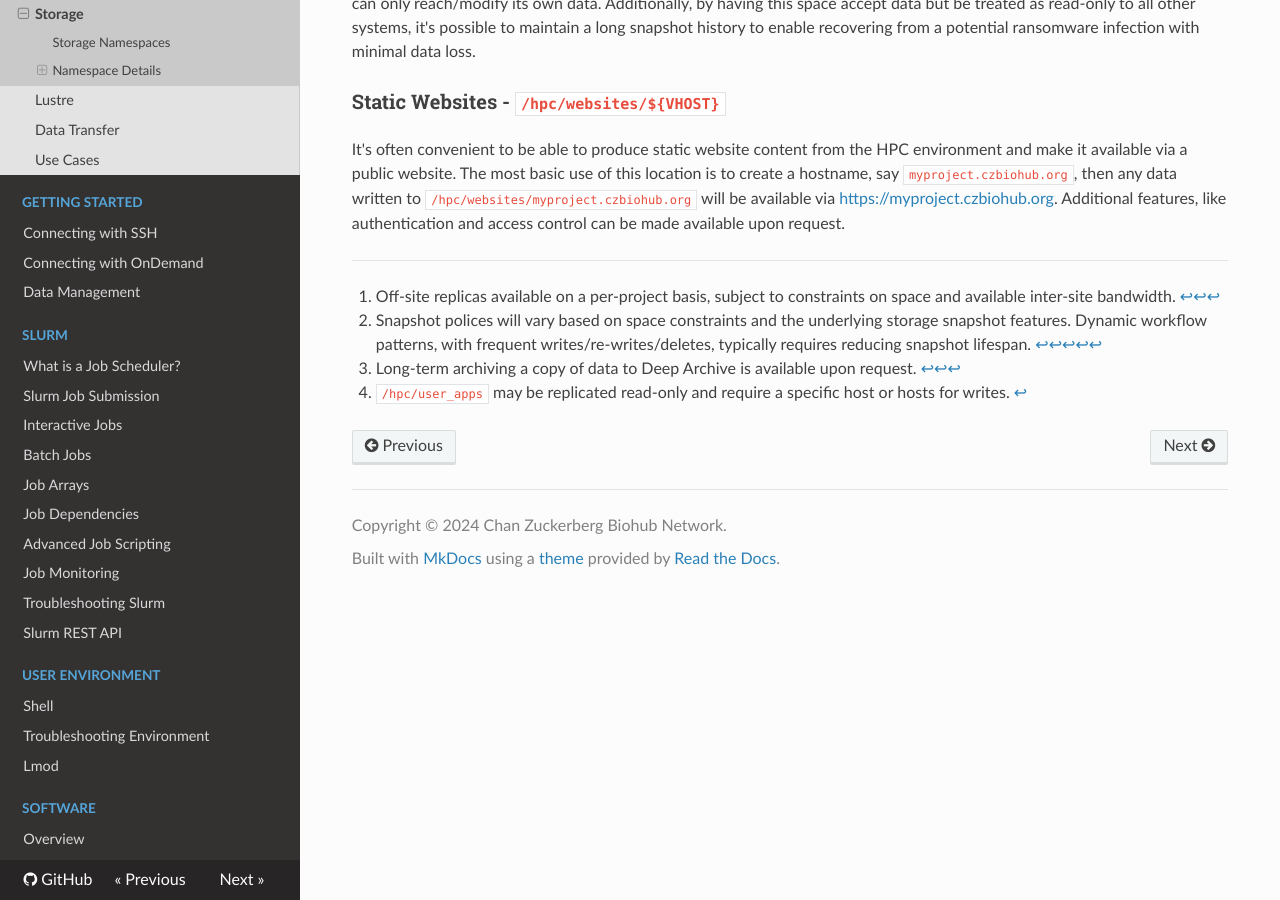
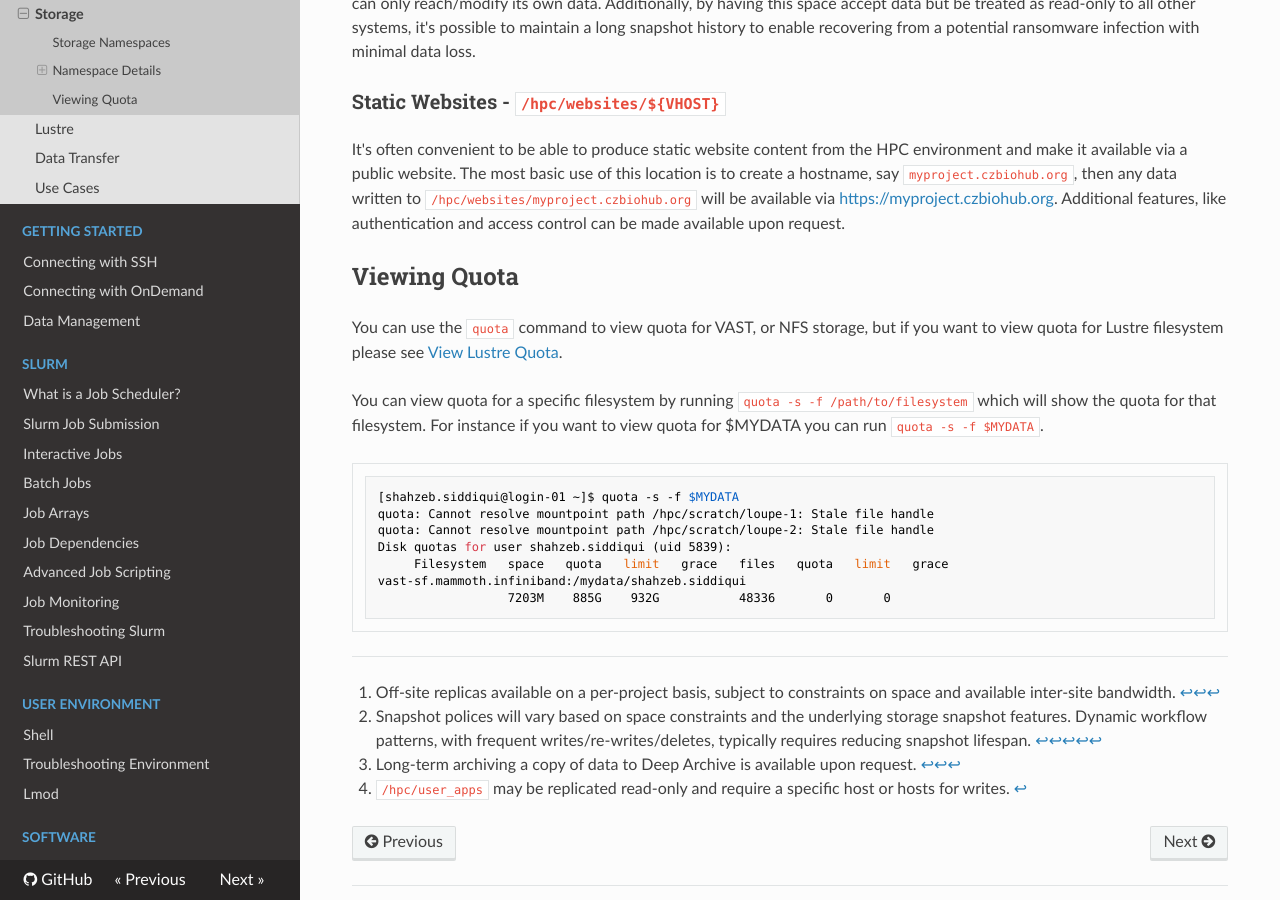
Before and after one commit to biohub-hpc/hpcuserguide, an MkDocs documentation site: the page built from docs/computing_environment/storage/overview.md, in a window 1280 px wide and 900 px high, scrolled down 2909 px. Built offline with MkDocs 1.6.1, drawn with Linux system fonts in a browser that asks for light colours; nearby versions of some CDN libraries.

Commit message:
add documentation on how to get quota for MYDATA

````diff
--- a/docs/computing_environment/storage/overview.md
+++ b/docs/computing_environment/storage/overview.md
@@ -146,3 +146,22 @@ data written to `/hpc/websites/myproject.czbiohub.org` will be available via
 [https://myproject.czbiohub.org](https://myproject.czbiohub.org). Additional
 features, like authentication and access control can be made available upon
 request.
+
+
+## Viewing Quota
+
+You can use the `quota` command to view quota for VAST, or NFS storage, but if you want to view quota for Lustre filesystem please
+see [View Lustre Quota](./lustre.md#managing-quotas).
+
+You can view quota for a specific filesystem by running `quota -s -f /path/to/filesystem` which will show the quota for that filesystem.
+For instance if you want to view quota for $MYDATA you can run `quota -s -f $MYDATA`.
+
+```console
+[shahzeb.siddiqui@login-01 ~]$ quota -s -f $MYDATA
+quota: Cannot resolve mountpoint path /hpc/scratch/loupe-1: Stale file handle
+quota: Cannot resolve mountpoint path /hpc/scratch/loupe-2: Stale file handle
+Disk quotas for user shahzeb.siddiqui (uid 5839):
+     Filesystem   space   quota   limit   grace   files   quota   limit   grace
+vast-sf.mammoth.infiniband:/mydata/shahzeb.siddiqui
+                  7203M    885G    932G           48336       0       0
+```
````
